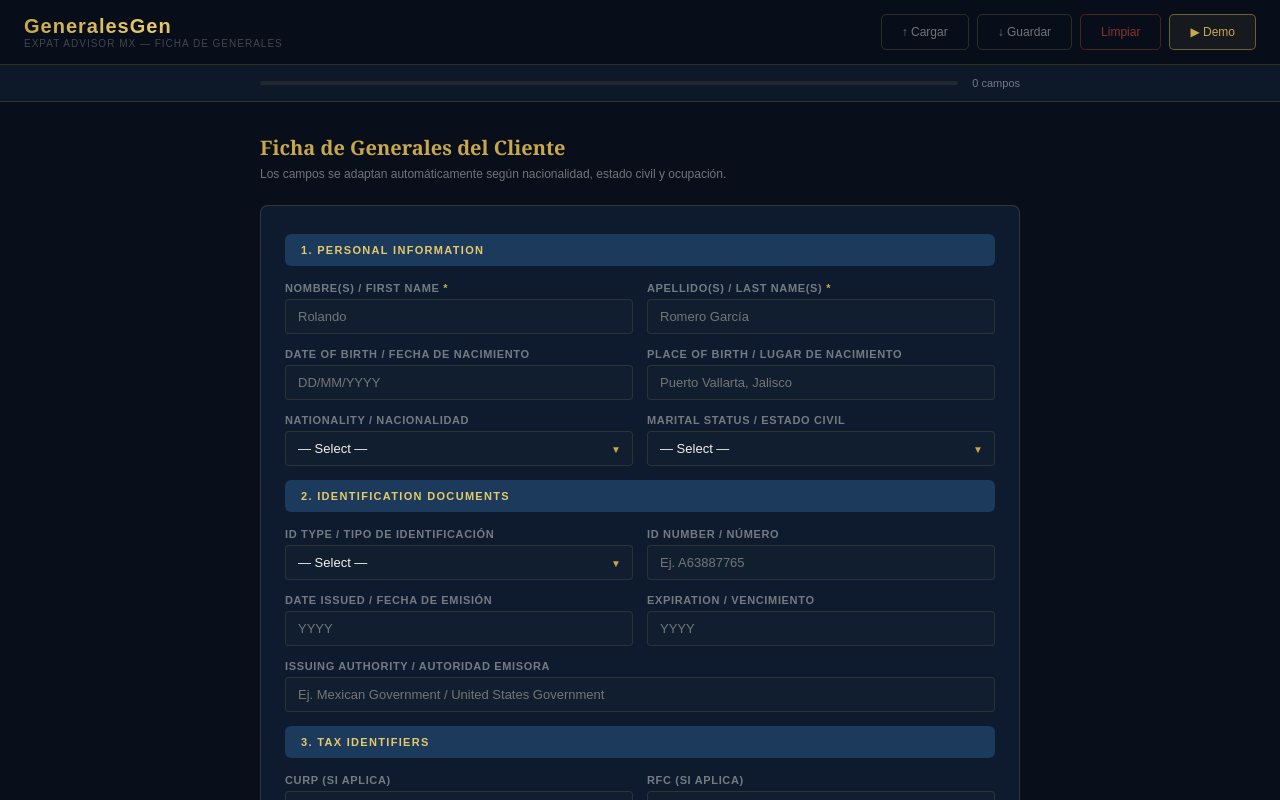
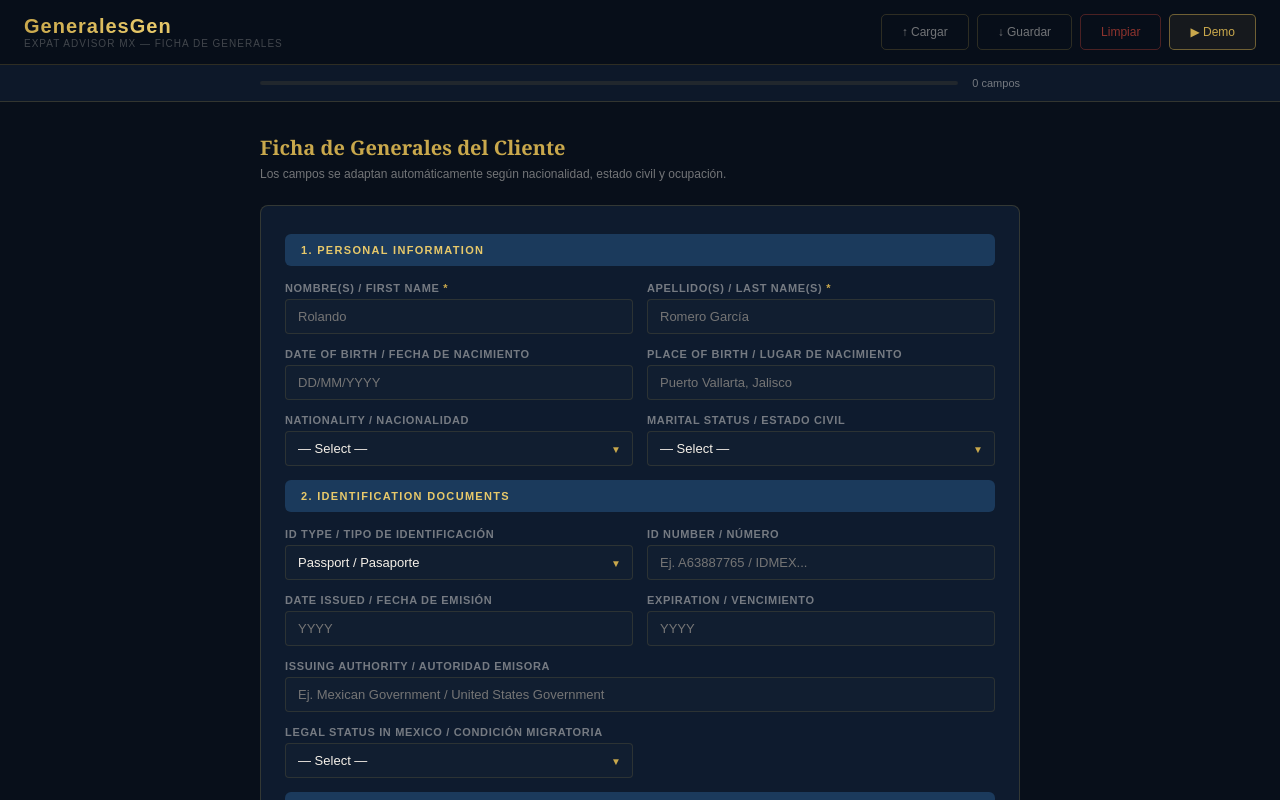
Before and after one commit to Pvrolomx/generalesgen, a Next.js app: page / in a window 1280 px wide. Shown: the top 800 px of the page. Built offline with nearby package versions, Linux system fonts and the light colour scheme.

Commit message:
feat: smart ID type by nationality + migratory status (Tourist/RT/RP) + doc number if resident

```diff
--- a/app/api/generate/route.js
+++ b/app/api/generate/route.js
@@ -46,6 +46,8 @@ const FIELD_LABELS = {
   idIssued:          'Date Issued / Fecha de Emisión',
   idExpiry:          'Expiration / Vencimiento',
   idIssuingAuth:     'Issuing Authority / Autoridad Emisora',
+  legalStatus:       'Legal Status in Mexico / Condición Migratoria',
+  migraDocNumber:    'Migration Document No. / No. Documento Migratorio',
   curp:              'CURP',
   rfc:               'RFC',
   ssn:               'SSN (US) / SIN (Canada)',
@@ -79,7 +81,7 @@ const SECTIONS = [
   },
   {
     title: '2. IDENTIFICATION DOCUMENT',
-    keys: ['idType', 'idNumber', 'idIssued', 'idExpiry', 'idIssuingAuth'],
+    keys: ['idType', 'idNumber', 'idIssued', 'idExpiry', 'idIssuingAuth', 'legalStatus', 'migraDocNumber'],
   },
   {
     title: '3. TAX IDENTIFIERS',
--- a/app/page.js
+++ b/app/page.js
@@ -24,7 +24,10 @@ function flags(data) {
   const isRetired    = occ.includes('Retired') || occ.includes('Unemployed')
   const isEmployed   = occ.includes('Employed')
 
-  return { isMexican, isUS, isCanadian, isForeign, isMarried, isRetired, isEmployed }
+  const legalStatus = data.legalStatus || ''
+  const isResident = legalStatus.includes('Residente')
+
+  return { isMexican, isUS, isCanadian, isForeign, isMarried, isRetired, isEmployed, isResident }
 }
 
 
@@ -139,7 +142,7 @@ export default function GeneralesGen() {
   const set = (k, v) => { setData(p => ({ ...p, [k]: v })); setSaved(false) }
   const f = key => data[key] || ''
 
-  const { isMexican, isUS, isCanadian, isForeign, isMarried, isRetired, isEmployed } = flags(data)
+  const { isMexican, isUS, isCanadian, isForeign, isMarried, isRetired, isEmployed, isResident } = flags(data)
 
   // Total visible fields for progress — count non-section visible ones
   // Rough estimate updated dynamically
@@ -260,9 +263,12 @@ export default function GeneralesGen() {
           <Row2>
             <Field fkey="idType" label="ID Type / Tipo de Identificación"
               type="select"
-              options={['', 'Passport / Pasaporte', 'INE / IFE', 'Resident Card / Tarjeta de Residencia', "Driver's License / Licencia de Conducir"]}
-              value={f('idType')} onChange={set} />
-            <Field fkey="idNumber" label="ID Number / Número" placeholder="Ej. A63887765" value={f('idNumber')} onChange={set} />
+              options={isMexican
+                ? ['', 'INE / IFE', 'Passport / Pasaporte', "Driver's License / Licencia de Conducir"]
+                : ['Passport / Pasaporte', 'INE / IFE', 'Resident Card / Tarjeta de Residencia', "Driver's License / Licencia de Conducir"]}
+              value={f('idType') || (isMexican ? '' : 'Passport / Pasaporte')}
+              onChange={set} />
+            <Field fkey="idNumber" label="ID Number / Número" placeholder="Ej. A63887765 / IDMEX..." value={f('idNumber')} onChange={set} />
           </Row2>
           <Row2>
             <Field fkey="idIssued" label="Date Issued / Fecha de Emisión" placeholder="YYYY" value={f('idIssued')} onChange={set} />
@@ -273,6 +279,22 @@ export default function GeneralesGen() {
               placeholder="Ej. Mexican Government / United States Government"
               value={f('idIssuingAuth')} onChange={set} />
           </Row1>
+
+          {/* Condición migratoria — solo extranjeros */}
+          {isForeign && (
+            <>
+              <Row2>
+                <Field fkey="legalStatus" label="Legal Status in Mexico / Condición Migratoria"
+                  type="select"
+                  options={['', 'Turista / Tourist (FMM)', 'Residente Temporal / Temporary Resident', 'Residente Permanente / Permanent Resident']}
+                  value={f('legalStatus')} onChange={set} />
+                {isResident && (
+                  <Field fkey="migraDocNumber" label="Document Number / Número de Documento"
+                    placeholder="Ej. ADQX1234567890" value={f('migraDocNumber')} onChange={set} />
+                )}
+              </Row2>
+            </>
+          )}
 
           {/* ── 3. TAX — inteligente por nacionalidad */}
           <SecHdr label="3. TAX IDENTIFIERS" />
```
